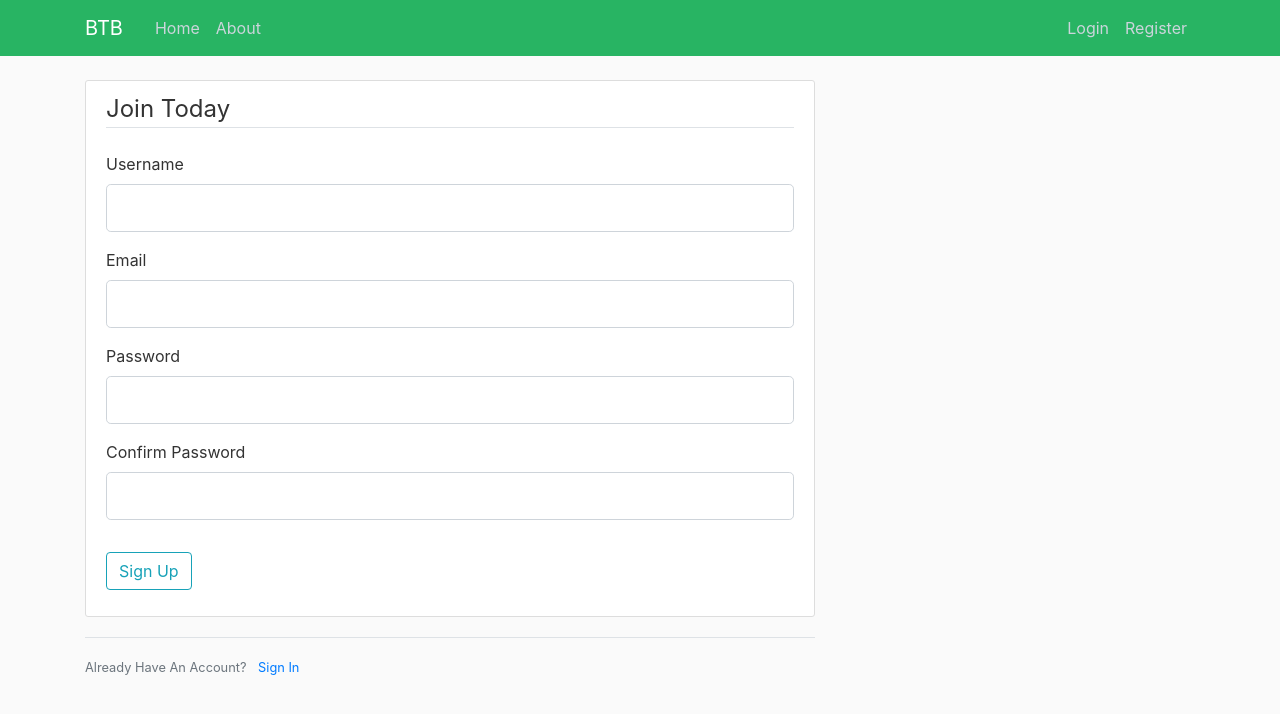
After one commit to FelixMatthes/BTBirthday, a Flask app: page /register in a window 1280 px wide. The commit adds this page. Shown: the top 714 px of the page. Run offline with Flask 2, Linux system fonts and the light colour scheme; some libraries are stand-ins or nearby versions.

Commit message:
Add Forms and User Input

```diff
--- a/BTBirthday.py
+++ b/BTBirthday.py
@@ -1,5 +1,9 @@
-from flask import Flask, render_template
+import os
+from flask import Flask, render_template, url_for, flash, redirect
+from forms import RegistrationForm, LoginForm
 app = Flask(__name__)
+SECRET_KEY = os.urandom(32)
+app.config['SECRET_KEY'] = SECRET_KEY
 
 
 @app.route('/')
@@ -13,5 +17,26 @@ def about():
     return render_template('about.html', title='about')
 
 
+@app.route("/register", methods=['GET', 'POST'])
+def register():
+    form = RegistrationForm()
+    if form.validate_on_submit():
+        flash(f'Account created for {form.username.data}!', 'success')
+        return redirect(url_for('home'))
+    return render_template('register.html', title='Register', form=form)
+
+
+@app.route("/login", methods=['GET', 'POST'])
+def login():
+    form = LoginForm()
+    if form.validate_on_submit():
+        if form.email.data == 'admin@blog.com' and form.password.data == 'password':
+            flash('You have been logged in!', 'success')
+            return redirect(url_for('home'))
+        else:
+            flash('Login Unsuccessful. Please check username and password', 'danger')
+    return render_template('login.html', title='Login', form=form)
+
+
 if __name__ == "__main__":
     app.run(debug=True)
--- /dev/null
+++ b/forms.py
@@ -0,0 +1,23 @@
+from flask_wtf import FlaskForm
+from wtforms import StringField, PasswordField, SubmitField, BooleanField
+from wtforms.validators import DataRequired, Length, Email, EqualTo
+
+
+class RegistrationForm(FlaskForm):
+    username = StringField('Username',
+                           validators=[DataRequired(), Length(min=2, max=20)])
+    email = StringField('Email',
+                        validators=[DataRequired(), Email()])
+    password = PasswordField('Password', validators=[DataRequired()])
+    confirm_password = PasswordField('Confirm Password',
+                                     validators=[DataRequired(),
+                                                 EqualTo('password')])
+    submit = SubmitField('Sign Up')
+
+
+class LoginForm(FlaskForm):
+    email = StringField('Email',
+                        validators=[DataRequired(), Email()])
+    password = PasswordField('Password', validators=[DataRequired()])
+    remember = BooleanField('Remember Me')
+    submit = SubmitField('Login')
--- a/templates/layout.html
+++ b/templates/layout.html
@@ -20,19 +20,19 @@
     <header class="site-header">
       <nav class="navbar navbar-expand-md navbar-dark bg-steel fixed-top">
         <div class="container">
-          <a class="navbar-brand mr-4" href="/">Flask Blog</a>
+          <a class="navbar-brand mr-4" href="/">BTB</a>
           <button class="navbar-toggler" type="button" data-toggle="collapse" data-target="#navbarToggle" aria-controls="navbarToggle" aria-expanded="false" aria-label="Toggle navigation">
             <span class="navbar-toggler-icon"></span>
           </button>
           <div class="collapse navbar-collapse" id="navbarToggle">
             <div class="navbar-nav mr-auto">
-              <a class="nav-item nav-link" href="/">Home</a>
-              <a class="nav-item nav-link" href="/about">About</a>
+              <a class="nav-item nav-link" href="{{ url_for('home') }}">Home</a>
+              <a class="nav-item nav-link" href="{{ url_for('about') }}">About</a>
             </div>
             <!-- Navbar Right Side -->
             <div class="navbar-nav">
-              <a class="nav-item nav-link" href="/login">Login</a>
-              <a class="nav-item nav-link" href="/register">Register</a>
+              <a class="nav-item nav-link" href="{{ url_for('login') }}">Login</a>
+              <a class="nav-item nav-link" href="{{ url_for('register') }}">Register</a>
             </div>
           </div>
         </div>
@@ -40,7 +40,16 @@
     </header>
     <main role="main" class="container">
       <div class="row">
-        <div class="col-md-6">
+        <div class="col-md-8">
+          {% with messages = get_flashed_messages(with_categories=true) %}
+            {% if messages %}
+              {% for category, message in messages %}
+                <div class="alert alert-{{ category }}">
+                  {{ message }}
+                </div>
+              {% endfor %}
+            {% endif %}
+          {% endwith %}
           {% block content %}{% endblock %}
         </div>
       </div>
@@ -53,4 +62,4 @@
     <script src="https://cdnjs.cloudflare.com/ajax/libs/popper.js/1.12.9/umd/popper.min.js" integrity="sha384-ApNbgh9B+Y1QKtv3Rn7W3mgPxhU9K/ScQsAP7hUibX39j7fakFPskvXusvfa0b4Q" crossorigin="anonymous"></script>
     <script src="https://maxcdn.bootstrapcdn.com/bootstrap/4.0.0/js/bootstrap.min.js" integrity="sha384-JZR6Spejh4U02d8jOt6vLEHfe/JQGiRRSQQxSfFWpi1MquVdAyjUar5+76PVCmYl" crossorigin="anonymous"></script>
 </body>
-</html
+</html>
--- /dev/null
+++ b/templates/register.html
@@ -0,0 +1,72 @@
+{% extends "layout.html" %}
+{% block content %}
+    <div class="content-section">
+        <form method="POST" action="">
+            {{ form.hidden_tag() }}
+            <fieldset class="form-group">
+                <legend class="border-bottom mb-4">Join Today</legend>
+                <div class="form-group">
+                    {{ form.username.label(class="form-control-label") }}
+
+                    {% if form.username.errors %}
+                        {{ form.username(class="form-control form-control-lg is-invalid") }}
+                        <div class="invalid-feedback">
+                            {% for error in form.username.errors %}
+                                <span>{{ error }}</span>
+                            {% endfor %}
+                        </div>
+                    {% else %}
+                        {{ form.username(class="form-control form-control-lg") }}
+                    {% endif %}
+                </div>
+                <div class="form-group">
+                    {{ form.email.label(class="form-control-label") }}
+                    {% if form.email.errors %}
+                        {{ form.email(class="form-control form-control-lg is-invalid") }}
+                        <div class="invalid-feedback">
+                            {% for error in form.email.errors %}
+                                <span>{{ error }}</span>
+                            {% endfor %}
+                        </div>
+                    {% else %}
+                        {{ form.email(class="form-control form-control-lg") }}
+                    {% endif %}
+                </div>
+                <div class="form-group">
+                    {{ form.password.label(class="form-control-label") }}
+                    {% if form.password.errors %}
+                        {{ form.password(class="form-control form-control-lg is-invalid") }}
+                        <div class="invalid-feedback">
+                            {% for error in form.password.errors %}
+                                <span>{{ error }}</span>
+                            {% endfor %}
+                        </div>
+                    {% else %}
+                        {{ form.password(class="form-control form-control-lg") }}
+                    {% endif %}
+                </div>
+                <div class="form-group">
+                    {{ form.confirm_password.label(class="form-control-label") }}
+                    {% if form.confirm_password.errors %}
+                        {{ form.confirm_password(class="form-control form-control-lg is-invalid") }}
+                        <div class="invalid-feedback">
+                            {% for error in form.confirm_password.errors %}
+                                <span>{{ error }}</span>
+                            {% endfor %}
+                        </div>
+                    {% else %}
+                        {{ form.confirm_password(class="form-control form-control-lg") }}
+                    {% endif %}
+                </div>
+            </fieldset>
+            <div class="form-group">
+                {{ form.submit(class="btn btn-outline-info") }}
+            </div>
+        </form>
+    </div>
+    <div class="border-top pt-3">
+        <small class="text-muted">
+            Already Have An Account? <a class="ml-2" href="{{ url_for('login') }}">Sign In</a>
+        </small>
+    </div>
+{% endblock content %}
```
Also changed, not shown: templates/login.html (added, +52 -0 lines), 1 other file.
